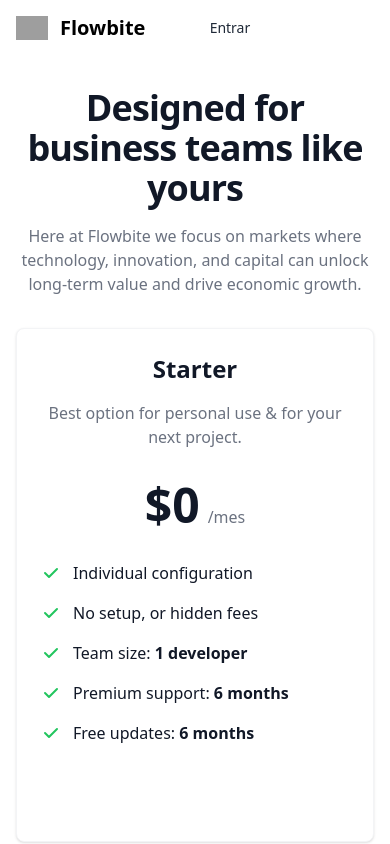
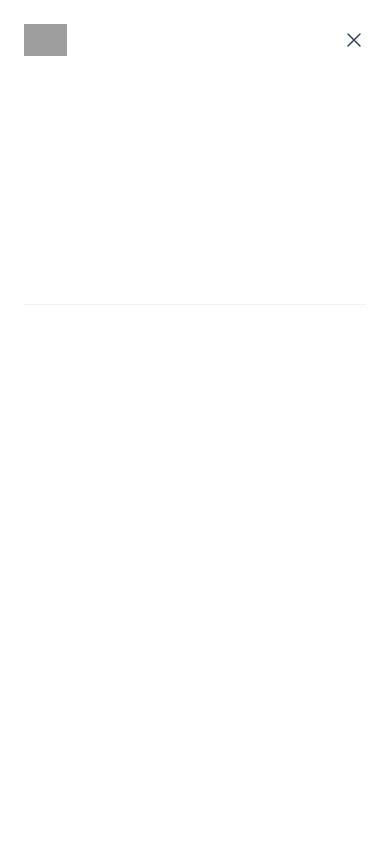
Before and after one commit to fernandopanduro/temachia, a React (Vite) app: page /landing in a window 390 px wide. Shown: the top 844 px of the page. Built offline with nearby package versions, Linux system fonts and the light colour scheme; grey boxes are pictures that could not be loaded.

Commit message:
✨ feat: Add hero

```diff
--- a/src/components/Header/Header.tsx
+++ b/src/components/Header/Header.tsx
@@ -3,7 +3,7 @@ import { Link } from "react-router-dom";
 export const Header = () => {
   return (
     <header>
-      <nav className="bg-white border-gray-200 px-4 lg:px-6 py-2.5 dark:bg-gray-800">
+      <nav className="bg-white border-gray-200 px-4 lg:px-6 py-2.5 dark:bg-gray-800 fixed">
         <div className="flex flex-wrap justify-between items-center mx-auto max-w-screen-xl">
           <Link to={"/home"} className="flex items-center">
             <img
--- a/src/pages/Landing/Landing.tsx
+++ b/src/pages/Landing/Landing.tsx
@@ -5,6 +5,194 @@ export const Landing = () => {
   return (
     <div>
       <Header />
+      <div>
+        <header className=" absolute inset-x-0 top-0 z-50">
+          <nav
+            className="flex items-center justify-between p-6 lg:px-8"
+            aria-label="Global">
+            <div className="flex lg:flex-1">
+              <a href="#" className="-m-1.5 p-1.5">
+                <span className="sr-only text-white">Your Company</span>
+                <img
+                  className="h-8 w-auto"
+                  src="https://tailwindui.com/img/logos/mark.svg?color=indigo&shade=600"
+                  alt=""
+                />
+              </a>
+            </div>
+            <div className="flex lg:hidden">
+              <button
+                type="button"
+                className="-m-2.5 inline-flex items-center justify-center rounded-md p-2.5 text-gray-700">
+                <span className="sr-only text-white">Open main menu</span>
+                <svg
+                  className="h-6 w-6"
+                  fill="none"
+                  viewBox="0 0 24 24"
+                  stroke-width="1.5"
+                  stroke="currentColor"
+                  aria-hidden="true">
+                  <path
+                    stroke-linecap="round"
+                    stroke-linejoin="round"
+                    d="M3.75 6.75h16.5M3.75 12h16.5m-16.5 5.25h16.5"
+                  />
+                </svg>
+              </button>
+            </div>
+            <div className="hidden lg:flex lg:gap-x-12">
+              <a
+                href="#"
+                className="text-sm font-semibold leading-6 text-white">
+                Product
+              </a>
+              <a
+                href="#"
+                className="text-sm font-semibold leading-6 text-white">
+                Features
+              </a>
+              <a
+                href="#"
+                className="text-sm font-semibold leading-6 text-white">
+                Marketplace
+              </a>
+              <a
+                href="#"
+                className="text-sm font-semibold leading-6 text-white">
+                Company
+              </a>
+            </div>
+            <div className="hidden lg:flex lg:flex-1 lg:justify-end">
+              <a
+                href="#"
+                className="text-sm font-semibold leading-6 text-white">
+                Log in <span aria-hidden="true">&rarr;</span>
+              </a>
+            </div>
+          </nav>
+          <div className="lg:hidden" role="dialog" aria-modal="true">
+            <div className="fixed inset-0 z-50"></div>
+            <div className="fixed inset-y-0 right-0 z-50 w-full overflow-y-auto bg-white px-6 py-6 sm:max-w-sm sm:ring-1 sm:ring-gray-900/10">
+              <div className="flex items-center justify-between">
+                <a href="#" className="-m-1.5 p-1.5">
+                  <span className="sr-only text-white">Your Company</span>
+                  <img
+                    className="h-8 w-auto"
+                    src="https://tailwindui.com/img/logos/mark.svg?color=indigo&shade=600"
+                    alt=""
+                  />
+                </a>
+                <button
+                  type="button"
+                  className="-m-2.5 rounded-md p-2.5 text-gray-700">
+                  <span className="sr-only text-white">Close menu</span>
+                  <svg
+                    className="h-6 w-6"
+                    fill="none"
+                    viewBox="0 0 24 24"
+                    stroke-width="1.5"
+                    stroke="currentColor"
+                    aria-hidden="true">
+                    <path
+                      stroke-linecap="round"
+                      stroke-linejoin="round"
+                      d="M6 18L18 6M6 6l12 12"
+                    />
+                  </svg>
+                </button>
+              </div>
+              <div className="mt-6 flow-root">
+                <div className="-my-6 divide-y divide-gray-500/10">
+                  <div className="space-y-2 py-6">
+                    <a
+                      href="#"
+                      className="-mx-3 block rounded-lg px-3 py-2 text-base font-semibold leading-7 hover:bg-gray-50 text-white">
+                      Product
+                    </a>
+                    <a
+                      href="#"
+                      className="-mx-3 block rounded-lg px-3 py-2 text-base font-semibold leading-7 text-white hover:bg-gray-50">
+                      Features
+                    </a>
+                    <a
+                      href="#"
+                      className="-mx-3 block rounded-lg px-3 py-2 text-base font-semibold leading-7 text-white hover:bg-gray-50">
+                      Marketplace
+                    </a>
+                    <a
+                      href="#"
+                      className="-mx-3 block rounded-lg px-3 py-2 text-base font-semibold leading-7 text-white hover:bg-gray-50">
+                      Company
+                    </a>
+                  </div>
+                  <div className="py-6">
+                    <a
+                      href="#"
+                      className="-mx-3 block rounded-lg px-3 py-2.5 text-base font-semibold leading-7 text-white hover:bg-gray-50">
+                      Log in
+                    </a>
+                  </div>
+                </div>
+              </div>
+            </div>
+          </div>
+        </header>
+        <div className="dark:bg-gray-900 relative isolate px-6 pt-14 lg:px-8">
+          <div
+            className="absolute inset-x-0 -top-40 -z-10 transform-gpu overflow-hidden blur-3xl sm:-top-80"
+            aria-hidden="true">
+            <div
+              className="relative left-[calc(50%-11rem)] aspect-[1155/678] w-[36.125rem] -translate-x-1/2 rotate-[30deg] bg-gradient-to-tr from-[#ff80b5] to-[#9089fc] opacity-30 sm:left-[calc(50%-30rem)] sm:w-[72.1875rem]"
+              style={{
+                clipPath:
+                  "polygon(74.1% 44.1%, 100% 61.6%, 97.5% 26.9%, 85.5% 0.1%, 80.7% 2%, 72.5% 32.5%, 60.2% 62.4%, 52.4% 68.1%, 47.5% 58.3%, 45.2% 34.5%, 27.5% 76.7%, 0.1% 64.9%, 17.9% 100%, 27.6% 76.8%, 76.1% 97.7%, 74.1% 44.1%)",
+              }}></div>
+          </div>
+          <div className="mx-auto max-w-2xl py-32 sm:py-48 lg:py-56">
+            <div className="hidden sm:mb-8 sm:flex sm:justify-center">
+              <div className="relative rounded-full px-3 py-1 text-sm leading-6 text-gray-600 ring-1 ring-gray-900/10 hover:ring-gray-900/20 dark:text-white">
+                Announcing our next round of funding.{" "}
+                <a href="#" className="font-semibold text-indigo-600">
+                  <span className="absolute inset-0" aria-hidden="true"></span>
+                  Read more <span aria-hidden="true">&rarr;</span>
+                </a>
+              </div>
+            </div>
+            <div className="text-center">
+              <h1 className="text-4xl font-bold tracking-tight text-gray-900 sm:text-6xl dark:text-white">
+                Data to enrich your online business
+              </h1>
+              <p className="mt-6 text-lg leading-8 text-gray-600 dark:text-white">
+                Anim aute id magna aliqua ad ad non deserunt sunt. Qui irure qui
+                lorem cupidatat commodo. Elit sunt amet fugiat veniam occaecat
+                fugiat aliqua.
+              </p>
+              <div className="mt-10 flex items-center justify-center gap-x-6">
+                <a
+                  href="#"
+                  className="rounded-md bg-indigo-600 px-3.5 py-2.5 text-sm font-semibold text-white shadow-sm hover:bg-indigo-500 focus-visible:outline focus-visible:outline-2 focus-visible:outline-offset-2 focus-visible:outline-indigo-600">
+                  Get started
+                </a>
+                <a
+                  href="#"
+                  className="text-sm font-semibold leading-6 text-gray-900 dark:text-white">
+                  Learn more <span aria-hidden="true">→</span>
+                </a>
+              </div>
+            </div>
+          </div>
+          <div
+            className="absolute inset-x-0 top-[calc(100%-13rem)] -z-10 transform-gpu overflow-hidden blur-3xl sm:top-[calc(100%-30rem)]"
+            aria-hidden="true">
+            <div
+              className="relative left-[calc(50%+3rem)] aspect-[1155/678] w-[36.125rem] -translate-x-1/2 bg-gradient-to-tr from-[#ff80b5] to-[#9089fc] opacity-30 sm:left-[calc(50%+36rem)] sm:w-[72.1875rem]"
+              style={{
+                clipPath:
+                  "polygon(74.1% 44.1%, 100% 61.6%, 97.5% 26.9%, 85.5% 0.1%, 80.7% 2%, 72.5% 32.5%, 60.2% 62.4%, 52.4% 68.1%, 47.5% 58.3%, 45.2% 34.5%, 27.5% 76.7%, 0.1% 64.9%, 17.9% 100%, 27.6% 76.8%, 76.1% 97.7%, 74.1% 44.1%)",
+              }}></div>
+          </div>
+        </div>
+      </div>
       {/* Prices */}
       <section id="planes" className="bg-white dark:bg-gray-900">
         <div className="py-8 px-4 mx-auto max-w-screen-xl lg:py-16 lg:px-6">
```
